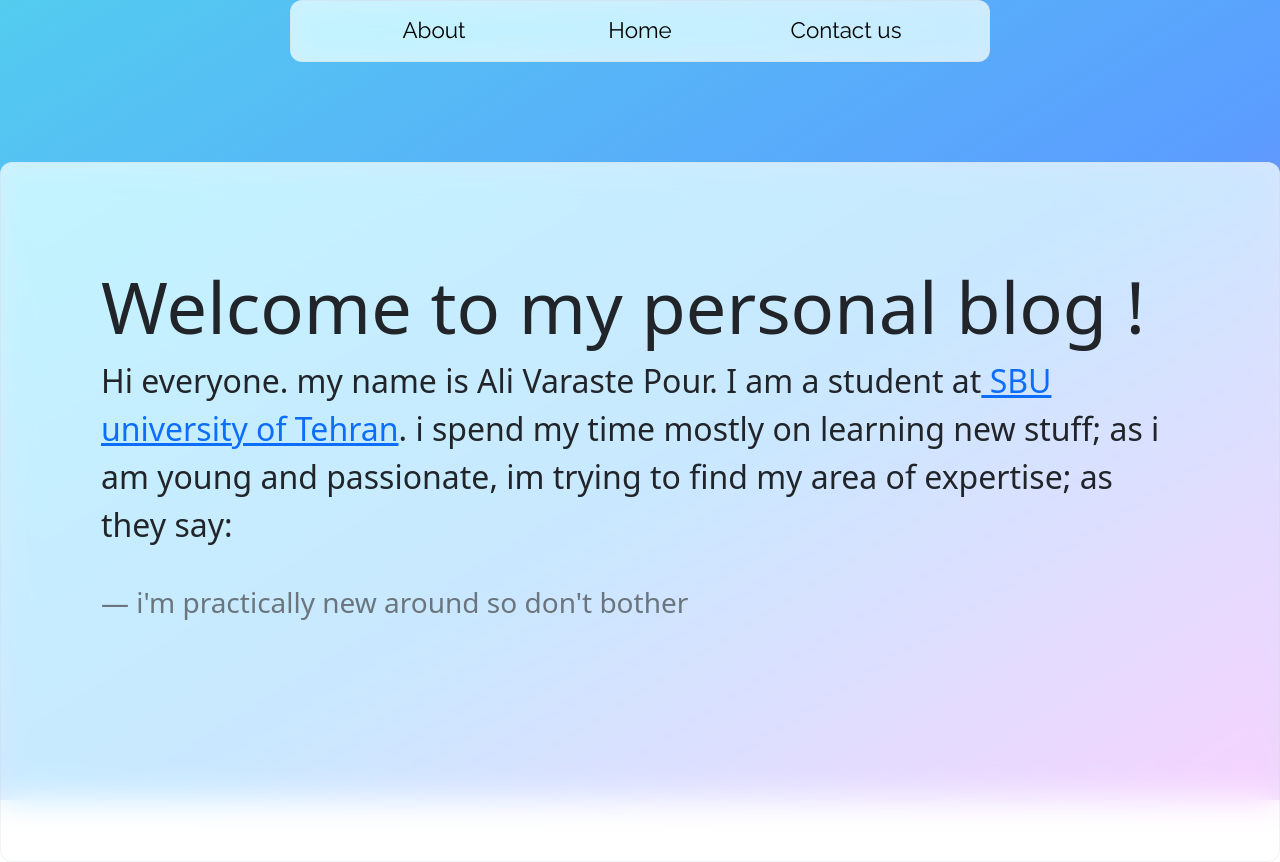
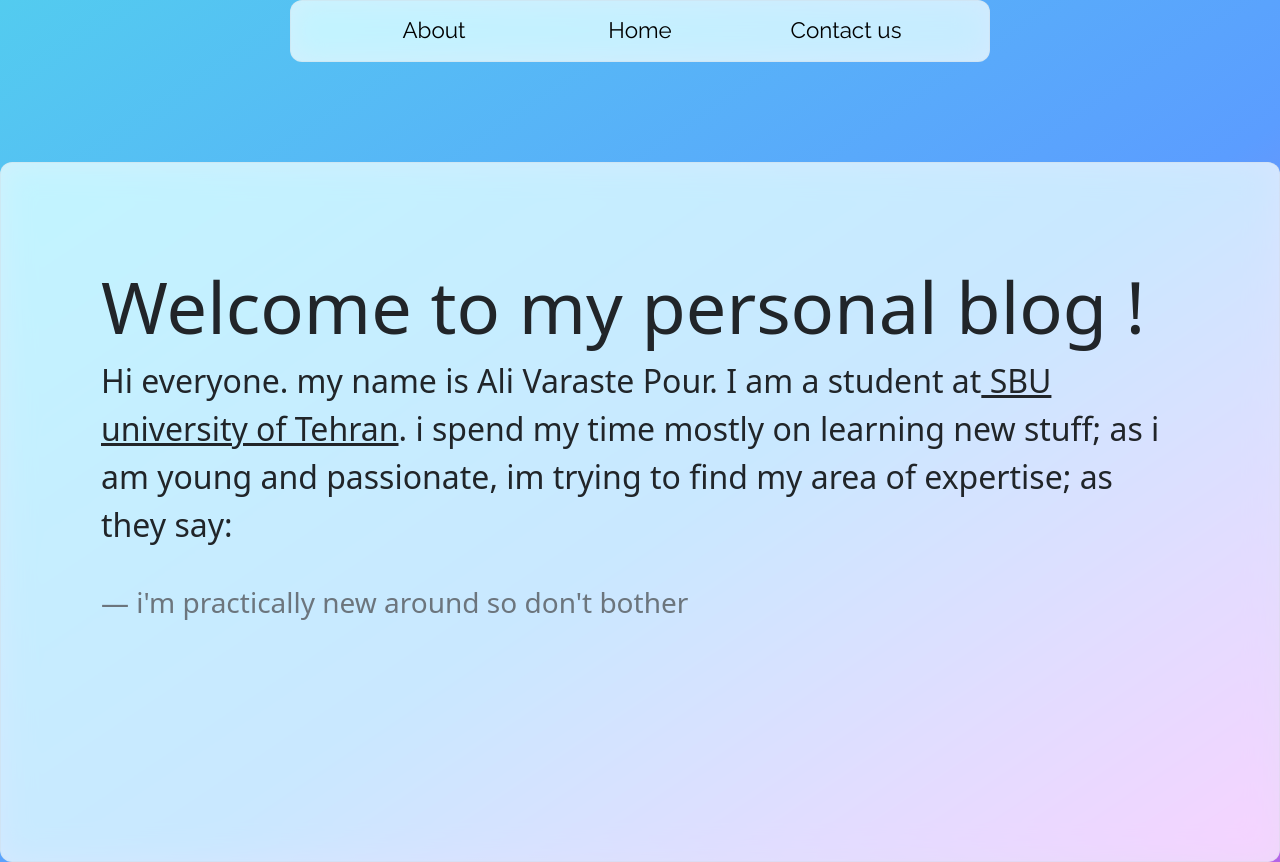
Before and after one commit to alivarastepour/personal-blog, a React (Create React App) app: page / in a window 1280 px wide. Built offline with nearby package versions, Linux system fonts and the light colour scheme.

Commit message:
link styles edit

```diff
--- a/src/Components/Introduction/index.tsx
+++ b/src/Components/Introduction/index.tsx
@@ -8,7 +8,7 @@ const Introduction = ()=> {
                 <h1 className='display-2 header'>Welcome to my personal blog !</h1>
                 <div className='details'>
                     Hi everyone. my name is Ali Varaste Pour. I am a student at
-                    <a target='_blank' href="https://www.sbu.ac.ir/" rel='noreferrer'> SBU university of Tehran</a>.
+                    <a target='_blank' className='link' href="https://www.sbu.ac.ir/" rel='noreferrer'> SBU university of Tehran</a>.
                     i spend my time mostly on learning new stuff; as i am young and passionate, im trying to find my area of expertise; as they say:
                     <br/>
                     <br/>
--- a/src/Components/Introduction/styles.scss
+++ b/src/Components/Introduction/styles.scss
@@ -5,3 +5,9 @@
 .details{
   font-size: 2rem;
 }
+.link{
+  color: inherit;
+}
+.link:hover{
+  color: inherit;
+}
--- a/src/sample.scss
+++ b/src/sample.scss
@@ -1,6 +1,6 @@
 .App{
   width: 100%;
-  height: 100vh;
+  //height: 100vh;
   background-image: linear-gradient(
   to bottom right,
   #4affde 0%,
```
Also changed, not shown: 1 other file (tests, documents, lock files or other folders).
